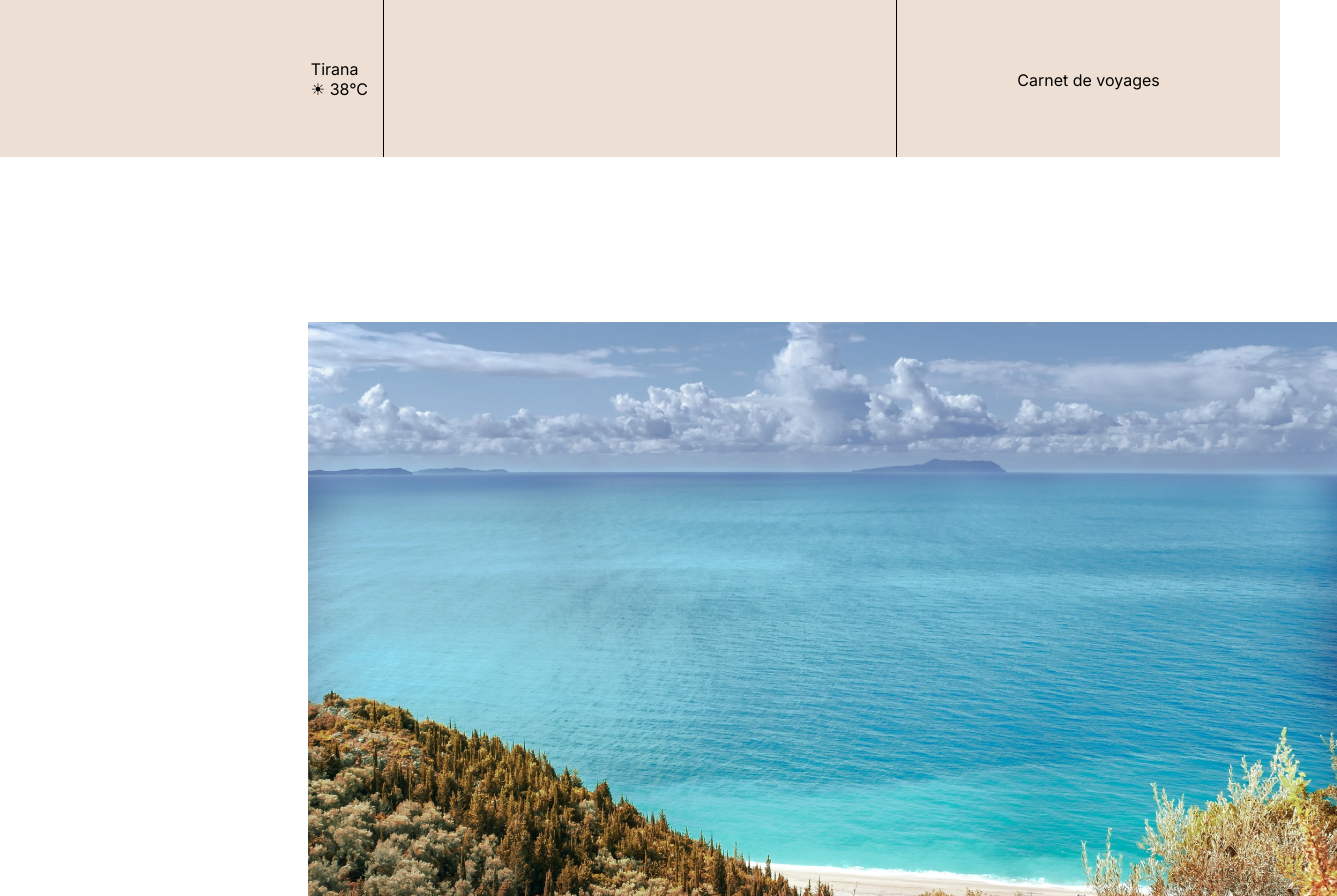
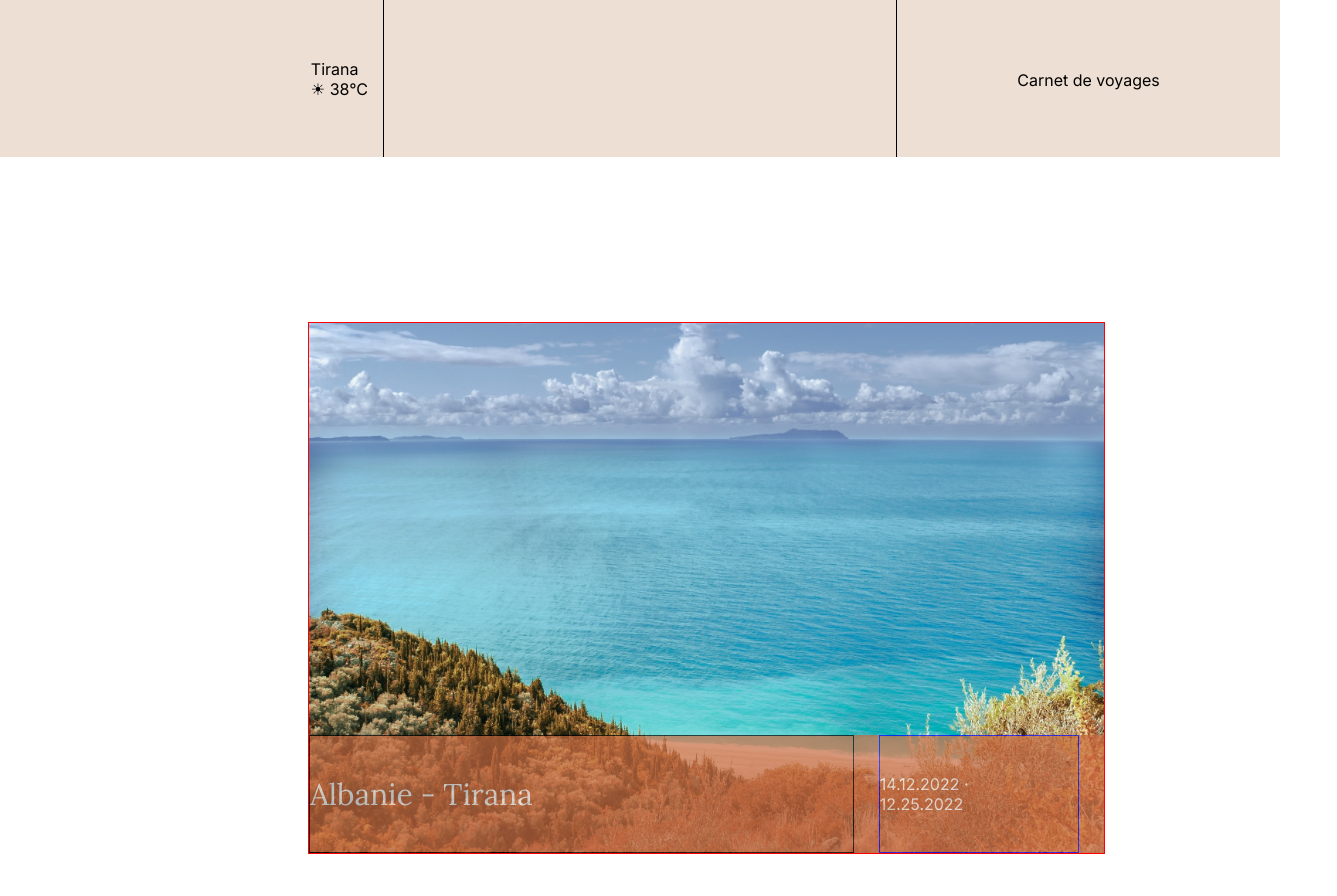
Before and after one commit to cpoiny/Blog-voyage2, an Angular app: page / in a window 1280 px wide. Shown: the top 896 px of the page, 1337 px wide, since content can reach past the window. Built offline with nearby package versions, Linux system fonts and the light colour scheme.

Commit message:
encore du style

```diff
--- a/src/app/pages/home/home.component.css
+++ b/src/app/pages/home/home.component.css
@@ -8,6 +8,7 @@ figure {
 
 img {
     display: block;
+    width:100%;
 }
 h2 {
     font-family: 'Lora', serif;
@@ -19,13 +20,16 @@ h2 {
 .imageAccueil {
     position: relative;
     margin-bottom : 208px;
+    border : red solid 1px;
+    box-sizing: border-box;
 }
 
 /* Balise figure de l'image du haut */
 .imageTop {
-    height: 668px;
+    /* height: 668px; */
     position: relative;
 }
+
 .imageTopCaption{
     position: absolute;
     bottom: 0;
@@ -34,14 +38,36 @@ h2 {
     justify-content: space-between;
     background-color: var(--orange);
     opacity: 0.7;
-    font-family: 'Lora', serif;
-    font-size: 30px;
+    height:118px;
+
+
 }
 .nomimageTopBandeau, .dateimageTopBandeau{
     color: white;
+    height: 100%;
+
+}
+.nomimageTopBandeau{
+    font-family: 'Lora', serif;
+    font-size: 30px;
+    border: black solid 1px;
+    display: flex;
+    align-items: center;
+    width: 70%;
 }
 
+.dateimageTopBandeau{
+    font-family: 'Inter', serif;
+    font-size: 16px;
+    border-left: white solid 1px;
+    display: flex;
+    align-items: center;
+    justify-content: center;
+    border: blue solid 1px;
+    margin: 0 25px;
+    padding-right: 25px;
 
+}
 
 /* Image du bas */
 /* FigCaption des images dans la catégorie Autres voyages */
--- a/src/app/pages/home/home.component.html
+++ b/src/app/pages/home/home.component.html
@@ -3,14 +3,16 @@
     <div class="imageAccueil">
         <figure class="imageTop">
             <img src="assets/img/Albanie.png" alt="Albanie - Tirana">
+            <div>
                 <figcaption class="imageTopCaption">
                     <div class="nomimageTopBandeau">
                         Albanie - Tirana
                     </div>
                     <div class="dateimageTopBandeau">
-                    14.12.2022 / 12.25.2022
+                        14.12.2022 · 12.25.2022
                     </div>
                 </figcaption>
+            </div>
         </figure>
     </div>
 
--- a/src/app/services/voyages.service.ts
+++ b/src/app/services/voyages.service.ts
@@ -19,14 +19,18 @@ voyages : IVoyage[] = VOYAGES;
 
 
   //je selectionne un voyage selon son id
-  getVoyagebyId() : void | IVoyage {
+  getVoyagebyId(){
     const id = Number(this.activatedRoute.snapshot.paramMap.get('id'));
     console.log("id selected", id);
     const voyageSelectionne = this.voyages.find((voyage: IVoyage) => voyage.id === id);
     console.log("voyage selectionné", voyageSelectionne);
-    return voyageSelectionne;
+
   }
 
+  // getMainVoyage() {
+  //   const listVoyage = VOYAGES;
+  //   list
+  // }
 
 
 }
```
Lines whose indentation alone changed are shown as unchanged.
